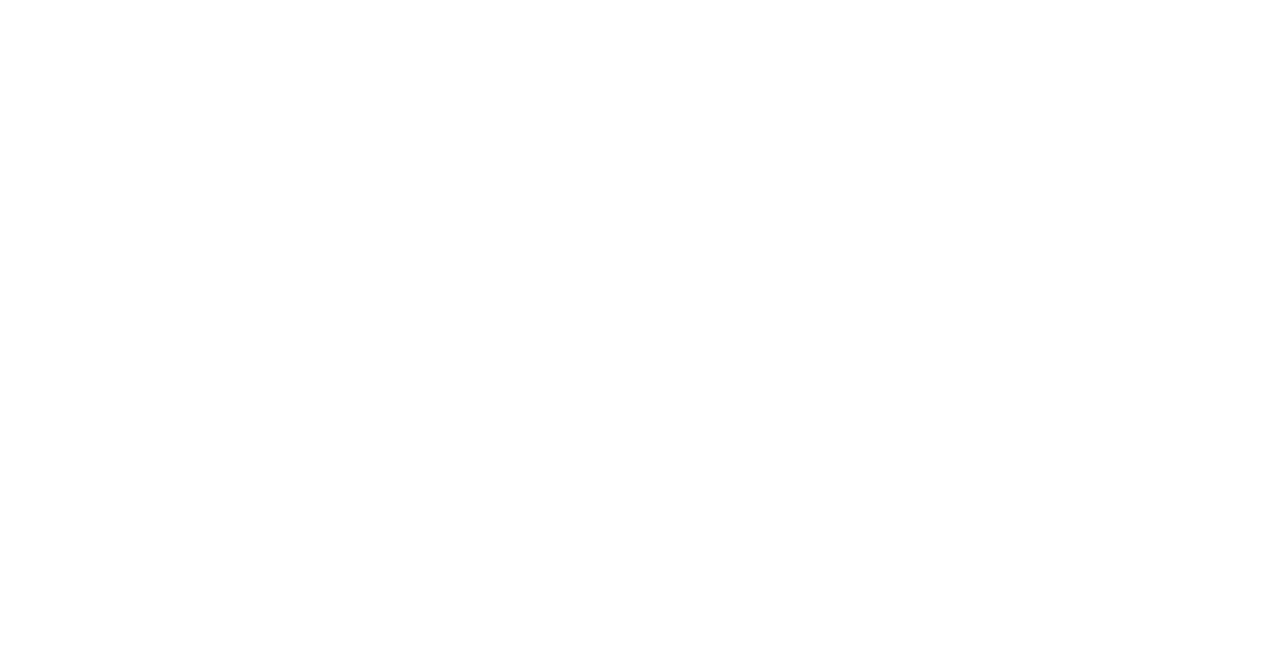
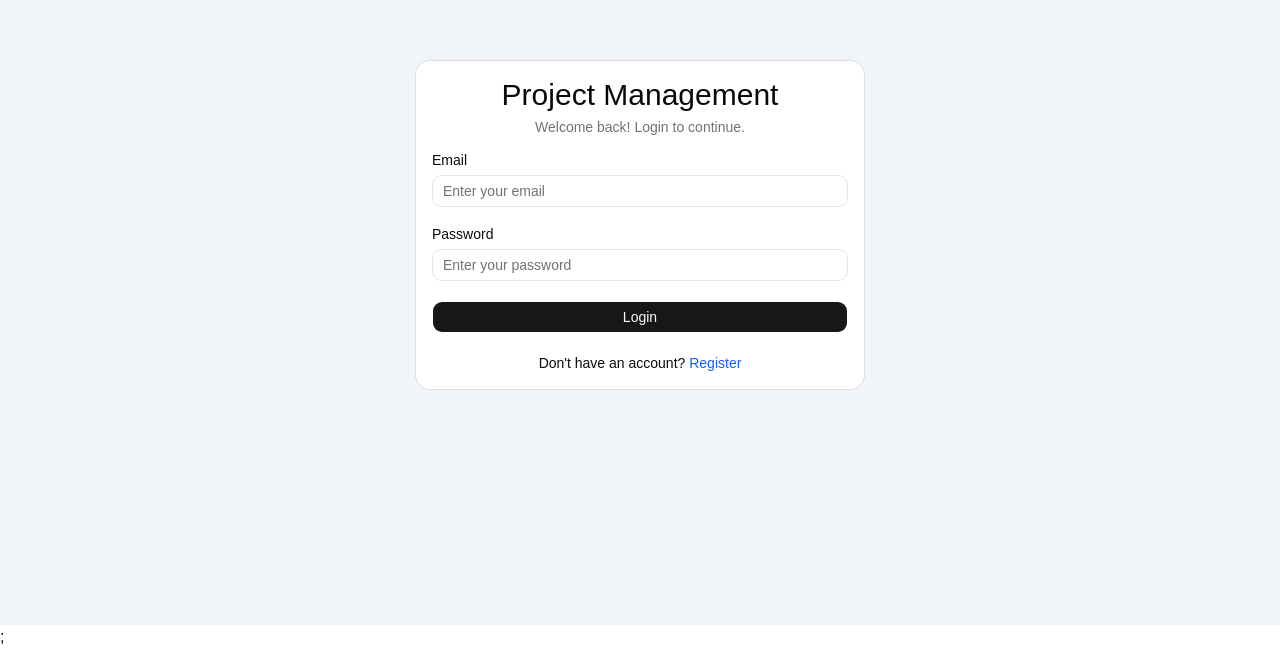
Before and after one commit to Prachi-goy4l/project-management-app, a React app in the folder frontend/: page /login in a window 1280 px wide. Before the commit this address had no page. Shown: the part 175-824 px from the top of the page. Before the commit the page ends 800 px from the top, so only its background shows below. Built offline with nearby package versions, Linux system fonts and the light colour scheme; the HTML template or start-up script is replaced by a standard one.

Commit message:
frontend auth done

```diff
--- /dev/null
+++ b/frontend/src/components/Navbar.jsx
@@ -0,0 +1,27 @@
+import { useAuth } from "../context/AuthContext";
+import { Button } from "./ui/button";
+
+export default function Navbar() {
+  const { user, logout } = useAuth();
+
+  return (
+    <header className="h-16 bg-white border-b flex items-center justify-between px-6">
+      <h1 className="text-xl font-bold">
+        Project Management
+      </h1>
+
+      <div className="flex items-center gap-4">
+        <span>
+          Welcome, {user?.name}
+        </span>
+
+        <Button
+          variant="destructive"
+          onClick={logout}
+        >
+          Logout
+        </Button>
+      </div>
+    </header>
+  );
+}
--- /dev/null
+++ b/frontend/src/components/ProtectedRoute.jsx
@@ -0,0 +1,14 @@
+import { Navigate } from "react-router-dom";
+import { useAuth } from "../context/AuthContext";
+
+export default function ProtectedRoute({ children }) {
+  const { user, checkingAuth } = useAuth();
+    if (checkingAuth) {
+    return <h1>Loading...</h1>;
+}
+  if (!user) {
+    return <Navigate to="/login" replace />;
+  }
+
+  return children;
+}
--- /dev/null
+++ b/frontend/src/components/ui/card.jsx
@@ -0,0 +1,114 @@
+import * as React from "react"
+
+import { cn } from "@/lib/utils"
+
+function Card({
+  className,
+  size = "default",
+  ...props
+}) {
+  return (
+    <div
+      data-slot="card"
+      data-size={size}
+      className={cn(
+        "group/card flex flex-col gap-(--card-spacing) overflow-hidden rounded-xl bg-card py-(--card-spacing) text-sm text-card-foreground ring-1 ring-foreground/10 [--card-spacing:--spacing(4)] has-data-[slot=card-footer]:pb-0 has-[>img:first-child]:pt-0 data-[size=sm]:[--card-spacing:--spacing(3)] data-[size=sm]:has-data-[slot=card-footer]:pb-0 *:[img:first-child]:rounded-t-xl *:[img:last-child]:rounded-b-xl",
+        className
+      )}
+      {...props} />
+  );
+}
+
+function CardHeader({
+  className,
+  ...props
+}) {
+  return (
+    <div
+      data-slot="card-header"
+      className={cn(
+        "group/card-header @container/card-header grid auto-rows-min items-start gap-1 rounded-t-xl px-(--card-spacing) has-data-[slot=card-action]:grid-cols-[1fr_auto] has-data-[slot=card-description]:grid-rows-[auto_auto] [.border-b]:pb-(--card-spacing)",
+        className
+      )}
+      {...props} />
+  );
+}
+
+function CardTitle({
+  className,
+  ...props
+}) {
+  return (
+    <div
+      data-slot="card-title"
+      className={cn(
+        "font-heading text-base leading-snug font-medium group-data-[size=sm]/card:text-sm",
+        className
+      )}
+      {...props} />
+  );
+}
+
+function CardDescription({
+  className,
+  ...props
+}) {
+  return (
+    <div
+      data-slot="card-description"
+      className={cn("text-sm text-muted-foreground", className)}
+      {...props} />
+  );
+}
+
+function CardAction({
+  className,
+  ...props
+}) {
+  return (
+    <div
+      data-slot="card-action"
+      className={cn(
+        "col-start-2 row-span-2 row-start-1 self-start justify-self-end",
+        className
+      )}
+      {...props} />
+  );
+}
+
+function CardContent({
+  className,
+  ...props
+}) {
+  return (
+    <div
+      data-slot="card-content"
+      className={cn("px-(--card-spacing)", className)}
+      {...props} />
+  );
+}
+
+function CardFooter({
+  className,
+  ...props
+}) {
+  return (
+    <div
+      data-slot="card-footer"
+      className={cn(
+        "flex items-center rounded-b-xl border-t bg-muted/50 p-(--card-spacing)",
+        className
+      )}
+      {...props} />
+  );
+}
+
+export {
+  Card,
+  CardHeader,
+  CardFooter,
+  CardTitle,
+  CardAction,
+  CardDescription,
+  CardContent,
+}
--- /dev/null
+++ b/frontend/src/components/ui/input.jsx
@@ -0,0 +1,23 @@
+import * as React from "react"
+import { Input as InputPrimitive } from "@base-ui/react/input"
+
+import { cn } from "@/lib/utils"
+
+function Input({
+  className,
+  type,
+  ...props
+}) {
+  return (
+    <InputPrimitive
+      type={type}
+      data-slot="input"
+      className={cn(
+        "h-8 w-full min-w-0 rounded-lg border border-input bg-transparent px-2.5 py-1 text-base transition-colors outline-none file:inline-flex file:h-6 file:border-0 file:bg-transparent file:text-sm file:font-medium file:text-foreground placeholder:text-muted-foreground focus-visible:border-ring focus-visible:ring-3 focus-visible:ring-ring/50 disabled:pointer-events-none disabled:cursor-not-allowed disabled:bg-input/50 disabled:opacity-50 aria-invalid:border-destructive aria-invalid:ring-3 aria-invalid:ring-destructive/20 md:text-sm dark:bg-input/30 dark:disabled:bg-input/80 dark:aria-invalid:border-destructive/50 dark:aria-invalid:ring-destructive/40",
+        className
+      )}
+      {...props} />
+  );
+}
+
+export { Input }
--- /dev/null
+++ b/frontend/src/components/ui/label.jsx
@@ -0,0 +1,20 @@
+import * as React from "react"
+
+import { cn } from "@/lib/utils"
+
+function Label({
+  className,
+  ...props
+}) {
+  return (
+    <label
+      data-slot="label"
+      className={cn(
+        "flex items-center gap-2 text-sm leading-none font-medium select-none group-data-[disabled=true]:pointer-events-none group-data-[disabled=true]:opacity-50 peer-disabled:cursor-not-allowed peer-disabled:opacity-50",
+        className
+      )}
+      {...props} />
+  );
+}
+
+export { Label }
--- a/frontend/src/context/AuthContext.jsx
+++ b/frontend/src/context/AuthContext.jsx
@@ -1,23 +1,60 @@
-import { createContext, useContext, useState } from "react";
-import { login as loginService } from "../services/auth.service";
+import { createContext, useContext, useEffect, useState } from "react";
+import {
+  login as loginService,
+  getCurrentUser,
+} from "../services/auth.service";
+
 const AuthContext = createContext();
+
 export function AuthProvider({ children }) {
   const [user, setUser] = useState(null);
-    const [loading, setLoading] = useState(false);
+  const [loading, setLoading] = useState(false);      // Login button
+const [checkingAuth, setCheckingAuth] = useState(true); // Initial auth check
+
+  // Restore user when app loads
+  useEffect(() => {
+    const token = localStorage.getItem("token");
+
+    if (!token) {
+    setCheckingAuth(false);
+    return;
+}
+
+    const loadUser = async () => {
+      try {
+        const data = await getCurrentUser();
+        setUser(data.data);
+        setCheckingAuth(false);
+      } catch (error) {
+        console.error(error);
+        localStorage.removeItem("token");
+        setUser(null);
+        setCheckingAuth(false);
+      }
+    };
+
+    loadUser();
+  }, []);
+
+  // Login
 const login = async (credentials) => {
   try {
     setLoading(true);
 
     const data = await loginService(credentials);
 
+    console.log("Login Response:", data);
+
     localStorage.setItem("token", data.token);
-
     setUser(data.user);
 
     return {
       success: true,
     };
   } catch (error) {
+    console.log("Login Error:", error);
+    console.log("Response:", error.response);
+
     return {
       success: false,
       message: error.response?.data?.message || "Login failed",
@@ -26,13 +63,22 @@
     setLoading(false);
   }
 };
+
+  // Logout
+  const logout = () => {
+    localStorage.removeItem("token");
+    setUser(null);
+  };
+
   return (
     <AuthContext.Provider
       value={{
         user,
         loading,
         login,
+        logout,
         setUser,
+        checkingAuth,
       }}
     >
       {children}
@@ -40,6 +86,6 @@
   );
 }
 
-export function UseAuth() {
+export function useAuth() {
   return useContext(AuthContext);
 }
--- /dev/null
+++ b/frontend/src/pages/auth/Dashboard.jsx
@@ -0,0 +1,7 @@
+export function Dashboard() {
+  return (
+    <div>
+      <h1>Dashboard</h1>
+    </div>
+  );
+}
--- a/frontend/src/pages/auth/LoginPage.jsx
+++ b/frontend/src/pages/auth/LoginPage.jsx
@@ -1,37 +1,97 @@
+import { useAuth } from "../../context/AuthContext";
+
+import {
+  Card,
+  CardContent,
+  CardHeader,
+  CardTitle,
+} from "../../components/ui/card";
+
+import { Input } from "../../components/ui/input";
+import { Label } from "../../components/ui/label";
+import { Button } from "../../components/ui/button";
 import { useState } from "react";
+import { Link, useNavigate } from "react-router-dom";
 
 export function LoginPage() {
   const [email, setEmail] = useState("");
-  const [pass, setPass] = useState("");
-  const handleClick = (e) => {
+  const [password, setPassword] = useState("");
+
+  const { login, loading } = useAuth();
+  const navigate = useNavigate();
+
+  const handleSubmit = async (e) => {
     e.preventDefault();
-    if(!email || !pass) {
-        alert("no email or pass")
-        return ;
+
+    const result = await login({
+      email,
+      password,
+    });
+
+    if (result.success) {
+      navigate("/dashboard");
+    } else {
+      alert(result.message);
     }
-    console.log(email);
-    console.log(pass);
   };
+
   return (
-    <>
-      <div>
-        <form action="" onSubmit={handleClick}>
-          <h1>login page</h1>
-          <input
-            type="text"
+    <div className="min-h-screen flex items-center justify-center bg-slate-100 px-4">
+      <Card className="w-full max-w-md">
+        <CardHeader>
+          <CardTitle className="text-3xl text-center">
+            Project Management
+          </CardTitle>
+
+          <p className="text-center text-muted-foreground">
+            Welcome back! Login to continue.
+          </p>
+        </CardHeader>
+
+        <CardContent>
+          <form onSubmit={handleSubmit} className="space-y-5">
+            <div className="space-y-2">
+              <Label>Email</Label>
+
+              <Input
+                type="email"
+                placeholder="Enter your email"
                 value={email}
                 onChange={(e) => setEmail(e.target.value)}
               />
-          <p>{email}</p>
-          <input
+            </div>
+
+            <div className="space-y-2">
+              <Label>Password</Label>
+
+              <Input
                 type="password"
-            value={pass}
-            onChange={(e) => setPass(e.target.value)}
+                placeholder="Enter your password"
+                value={password}
+                onChange={(e) => setPassword(e.target.value)}
               />
-          <p>{pass}</p>
-          <button>Submit</button>
+            </div>
+
+            <Button
+              type="submit"
+              className="w-full"
+              disabled={loading}
+            >
+              {loading ? "Logging in..." : "Login"}
+            </Button>
+
+            <p className="text-center text-sm">
+              Don't have an account?{" "}
+              <Link
+                to="/register"
+                className="text-blue-600 hover:underline"
+              >
+                Register
+              </Link>
+            </p>
           </form>
+        </CardContent>
+      </Card>
     </div>
-    </>
   );
 }
--- /dev/null
+++ b/frontend/src/pages/auth/RegisterPage.jsx
@@ -0,0 +1,11 @@
+// import { Card, CardContent, CardHeader, CardTitle } from "@/components/ui/card";
+// import { Input } from "@/components/ui/input";
+// import { Label } from "@/components/ui/label";
+// import { Button } from "@/components/ui/button";
+export function RegisterPage() {
+  return (
+    <div>
+      <h1>Register Page</h1>
+    </div>
+  );
+}
--- a/frontend/src/routes/AppRoutes.jsx
+++ b/frontend/src/routes/AppRoutes.jsx
@@ -1,10 +1,30 @@
+import ProtectedRoute from "@/components/ProtectedRoute";
+import { Dashboard } from "@/pages/auth/Dashboard";
+import { LoginPage } from "@/pages/auth/LoginPage";
+import { RegisterPage } from "@/pages/auth/RegisterPage";
+import { Navigate } from "react-router-dom";
 import { BrowserRouter, Routes, Route } from "react-router-dom";
 
 function AppRoutes() {
   return (
     <BrowserRouter>
       <Routes>
-        <Route path="/" element={<h1>Project Management App</h1>} />
+
+        <Route path="/" element={<Navigate to="/login" replace />} />
+
+        <Route path="/login" element={<LoginPage />} />
+
+        <Route path="/register" element={<RegisterPage />} />
+
+        <Route
+          path="/dashboard"
+          element={
+            <ProtectedRoute>
+              <Dashboard />
+            </ProtectedRoute>
+          }
+        />
+
       </Routes>
     </BrowserRouter>
   );
```
Also changed, not shown: frontend/src/components/Sidebar.jsx (added, +27 -0 lines), frontend/src/layouts/DashboardLayout.jsx (added, +19 -0 lines). Lines whose indentation alone changed are shown as unchanged.
